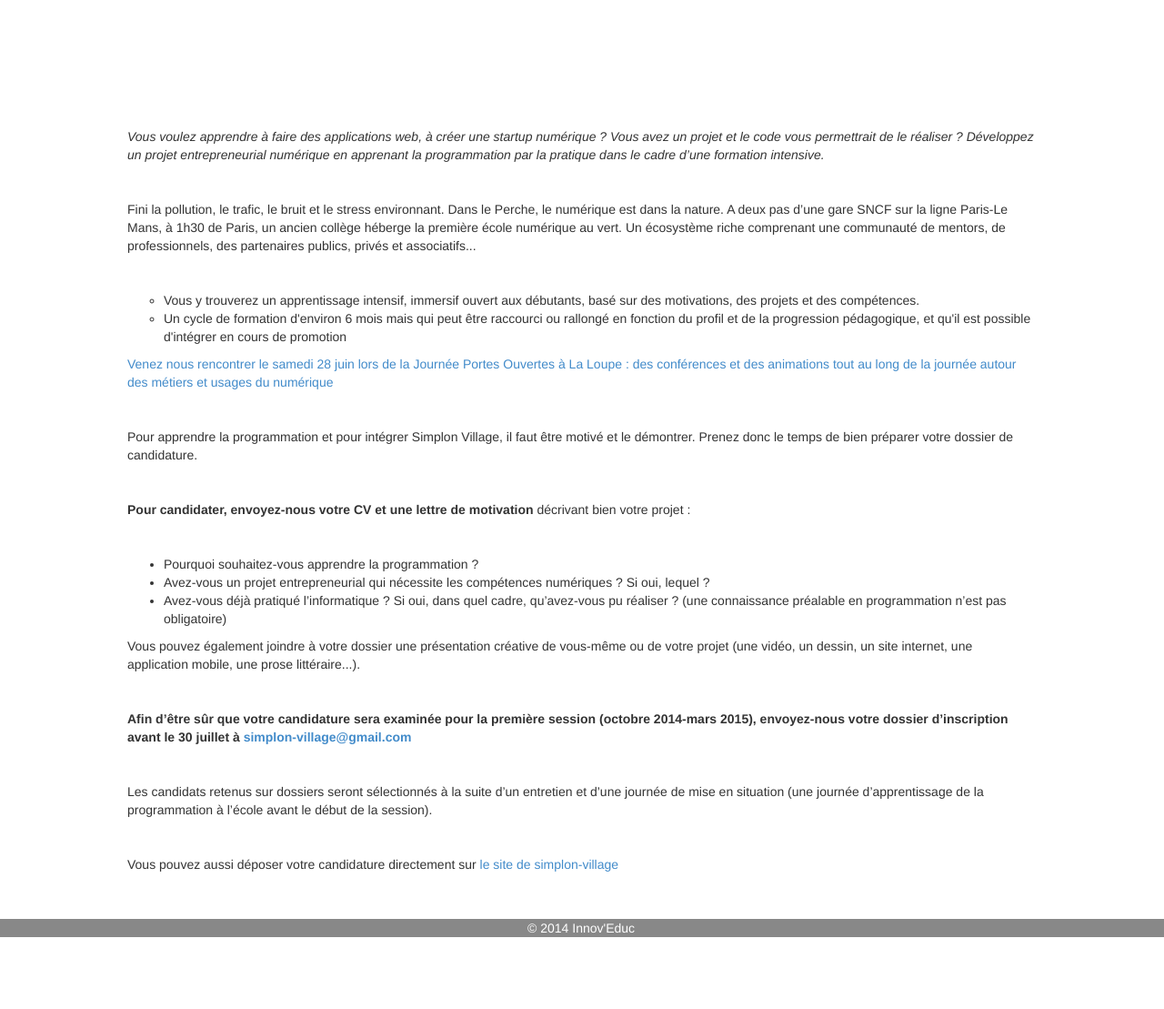
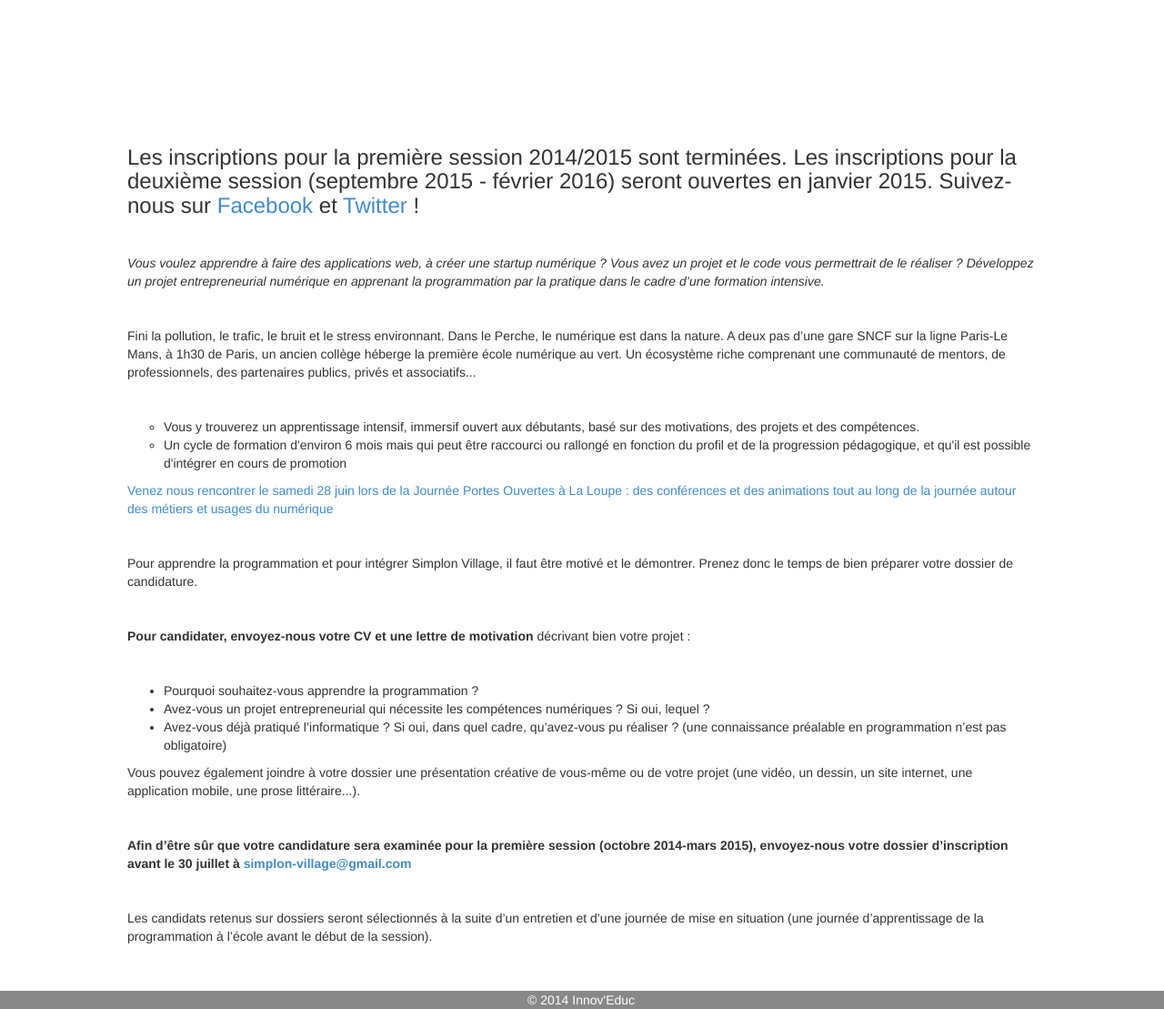
Before and after one commit to romaincoeur/simplon-village, a PHP site: page /candidatez.php in a window 1280 px wide. Shown: the part 248-1357 px from the top of the page at 91% size. Before the commit the page ends 1278 px from the top, so only its background shows below. Run offline with PHP 8.4, Linux system fonts and the light colour scheme.

Commit message:
intégration modifs Anna suppression du lien vers le formulaire d'inscription

```diff
--- a/candidatez.php
+++ b/candidatez.php
@@ -10,6 +10,8 @@ include('header.php');
 
 <!--        <h1>Candidatez !</h1>-->
         <article>
+            <h3 style="margin-bottom: 40px;">Les inscriptions pour la première session 2014/2015 sont terminées. Les inscriptions pour la deuxième session (septembre 2015 - février 2016) seront
+                ouvertes en janvier 2015. Suivez-nous sur <a href="https://www.facebook.com/simplonvillage">Facebook</a> et <a href="https://twitter.com/SimplonVillage">Twitter</a> !</h3>
             <p><i>Vous voulez apprendre à faire des applications web, à créer une startup numérique ? Vous avez un
                 projet et le code vous permettrait de le réaliser ? Développez un projet entrepreneurial numérique
                 en apprenant la programmation par la pratique dans le cadre d’une formation intensive.</i></p>
@@ -44,7 +46,6 @@ include('header.php');
             <p>Les candidats retenus sur dossiers seront sélectionnés à la suite d’un entretien et d’une journée de
                 mise en situation (une journée d’apprentissage de la programmation à l’école avant le début de la
                 session).</p>
-            <p>Vous pouvez aussi déposer votre candidature directement sur <a href="formulaire_inscription.php">le site de simplon-village</a></p>
         </article>
     </div>
 </div>
--- a/contact.php
+++ b/contact.php
@@ -9,7 +9,7 @@ include('header.php');
     <div class="wrap clear">
         <h1>Contact</h1>
         <article>
-            <p><a href="mailto:simplon-village@gmail.com"></a>simplon-village@gmail.com</p>
+            <p><a href="mailto:simplon.village@gmail.com"></a>simplon.village@gmail.com</p>
         </article>
     </div>
 </div>
--- a/ecosysteme.php
+++ b/ecosysteme.php
@@ -27,7 +27,7 @@ include('header.php');
                 plusieurs élèves de l’école qu’ils rencontrent plusieurs fois au cours de leur scolarité, notamment à
                 leur propre lieu de travail. Le rôle des mentors est de faire découvrir aux élèves leur métier et de les
                 guider dans l’acquisition des codes et des savoir-être du monde professionnel.</p>
-            <p>Philippe Bonamy</p>
+
             <p>Devenez mentor ! Ecrivez-nous : <a href="mailto:simplon.village@gmail.com">simplon.village@gmail.com</a></p>
         </article>
     </div>
--- a/header.php
+++ b/header.php
@@ -1,4 +1,3 @@
-
 
 
 <head>
@@ -87,7 +86,7 @@
                         <li class="menu" id="menu-candidatez"><a href="candidatez.php">Candidatez</a></li>
                         <li class="menu" id="menu-partenaires"><a href="partenaires.php">Devenez partenaire</a></li>
                         <li class="menu" id="menu-media"><a href="media.php">Média</a></li>
-                        <li class="menu" id="menu-contact"><a href="mailto:simplon-village@gmail.com">Contact</a></li>
+                        <li class="menu" id="menu-contact"><a href="mailto:simplon.village@gmail.com">Contact</a></li>
                     </ul>
                 </div><!--/.nav-collapse -->
             </div>
--- a/partenaires.php
+++ b/partenaires.php
@@ -15,7 +15,7 @@ include('header.php');
                 <li>Parrainez ou co-organisez avec nous un évènement (conférence, atelier, hackaton...)</li>
                 <li>Faites un don en nature ou donnez de votre temps et devenez mentor</li>
             </ul>
-            <p>Contactez-nous à <a href="mailto:simplon-village@gmail.com">simplon-village@gmail.com</a></p>
+            <p>Contactez-nous à <a href="mailto:simplon.village@gmail.com">simplon.village@gmail.com</a></p>
             <img src="images/Logos_partenaires.jpg" alt="logos partenaires" style="width: 300px;">
         </article>
     </div>
```
Also changed, not shown: 1 other file.
